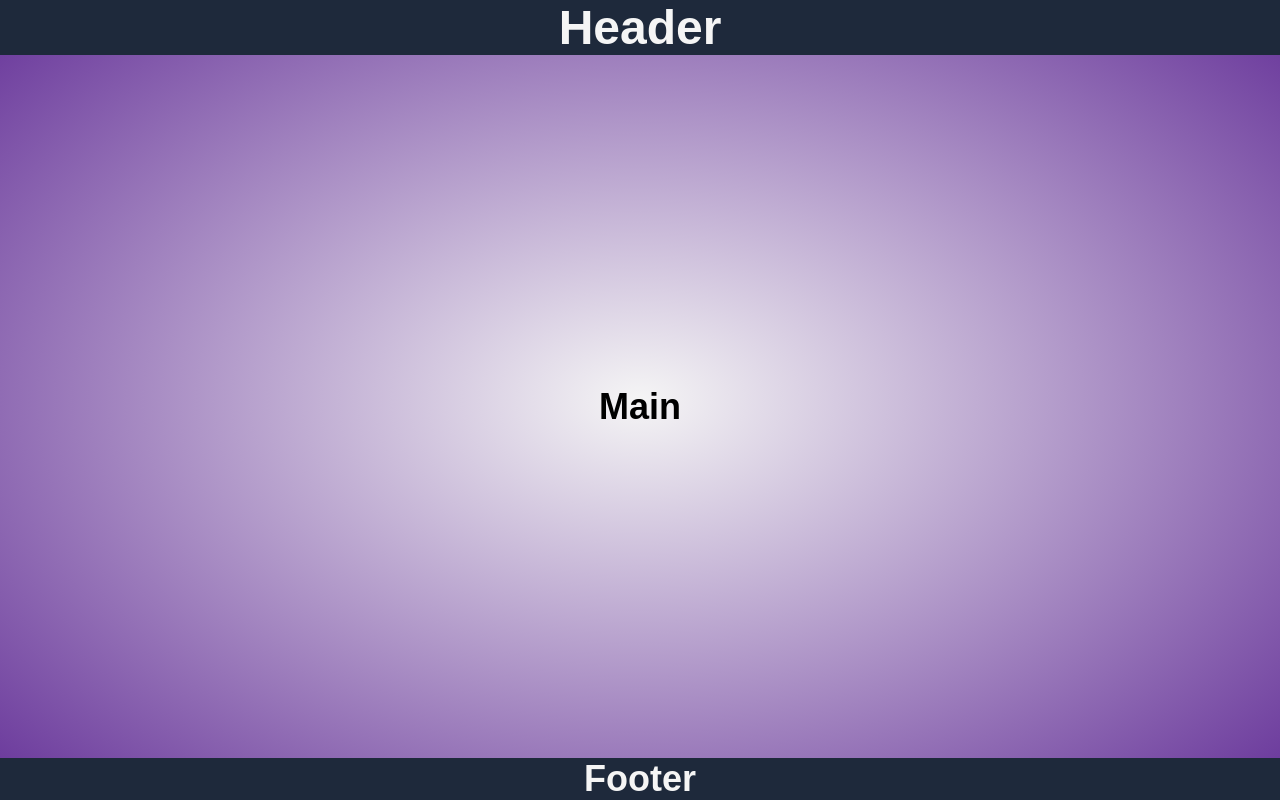
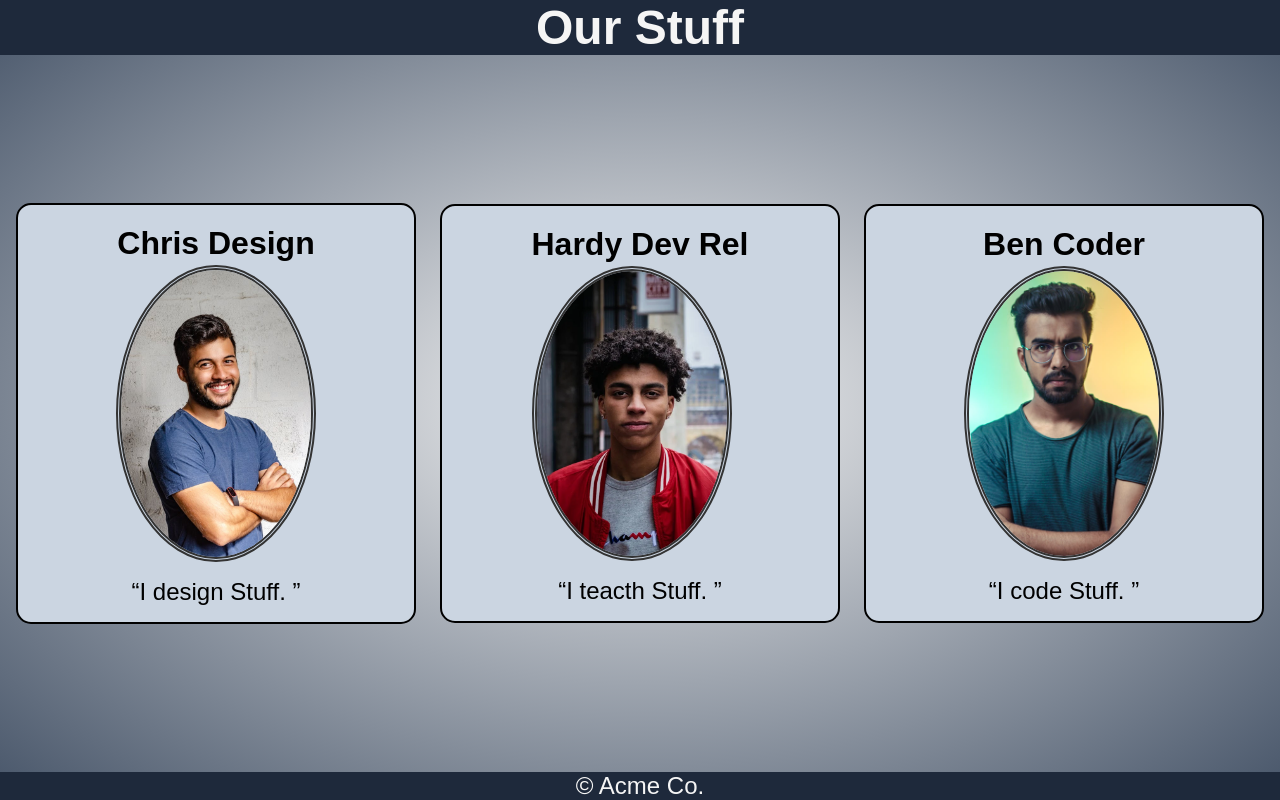
Before and after one commit to madiya24/Learning-CSS, a plain HTML site: page css/index.html in a window 1280 px wide. Drawn offline with Linux system fonts and the light colour scheme.

Commit message:
Card project

```diff
--- a/css/index.html
+++ b/css/index.html
@@ -4,22 +4,46 @@
     <meta charset="UTF-8">
     <meta http-equiv="X-UA-compable" content="IE=edge">
     <meta name="viewport" content="width=device-width, initial-scale=1.0">
-    <title>Css Media Queries</title>
+    <title>Css Mini-Project: Profil Card</title>
     <link rel="stylesheet" href="style.css">
 </head>
 
 <body>
     <header>
-   <h1>Header</h1>
-   <nav><h2>Nav</h2></nav>
+   <h1>Our Stuff</h1>
+   <nav>
+    <a href="#profile1">Ben</a>
+    <a href="#profile2">chris</a>
+    <a href="#profile3">Hardy</a>
+   </nav>
 </header>
 
 <main>
-    <h2>Main</h2>
+    <article id="profile1" class="card">
+        <figure>
+            <img src="img/profile4.jpeg" alt="Ben Coder" width="200" height="200">
+            <figcaption>Ben Coder</figcaption>
+        </figure>
+        <p><q>I code Stuff. </q></p>
+    </article>
+    <article id="profile2" class="card">
+        <figure>
+            <img src="img/profile1.jpeg" alt="Chris Design" width="200" height="200">
+            <figcaption>Chris Design</figcaption>
+        </figure>
+        <p><q>I design Stuff. </q></p>
+    </article>
+    <article id="profile3" class="card">
+        <figure>
+            <img src="img/profile3.webp" alt="Hardy Dev Rel" width="200" height="200">
+            <figcaption>Hardy <span class="nowrap">Dev Rel</span></figcaption>
+        </figure>
+        <p><q>I teacth Stuff. </q></p>
+    </article>
 </main>
 
 <footer>
-    <h2>Footer</h2>
+  <p>&copy; Acme Co.</p>
 </footer>
 
 </body>
--- a/css/style.css
+++ b/css/style.css
@@ -7,11 +7,24 @@
     box-sizing: border-box;
 }
 
+img {
+    display: block;
+    max-width: 100%;
+    height: auto;
+}
+
+/* || UTILITY CLASSES */
+.nowrap {
+    white-space: nowrap;
+}
 /* || GENERAL STYLE */
+html {
+    scroll-behavior: smooth;
+}
+
 body {
     font: 1.5rem "Nunto",sans-serif;
     min-height: 100vh;
-
     background-color: #475569;
     background-image: radial-gradient(whitesmoke, #475569);
     display: flex;
@@ -19,17 +32,12 @@ body {
 
 }
 
-header, main, footer {
-    display: grid;
-    place-content: center;
-    grid-template-columns: 100%
-    text-align: center;
-}
 
 header, footer {
     position: sticky;
     background-color: #1e293b;
     color: whitesmoke;
+    text-align: center;
 }
 
 header {
@@ -38,47 +46,107 @@ header {
 
 nav {
     background-color: white;
-    color: black;
     padding: 0.5rem;
     border-bottom: 2px solid #000;
+    font-weight: bolder;
+    display: flex;
+    justify-content: space-evenly;
+}
 
+nav a, nav a:visited {
+    color: #000;
+}
+
+nava:hover, nav a:focus {
+    color: hsl(0, 0%, 20%, 0.6);
 }
 
 main{
     flex-grow: 1;
+    display: flex;
+    flex-direction: column;
+    align-items: center;
+    gap: 1.5rem;
+    padding: 1rem;
 }
 
 footer{
     bottom: 0;
 }
 
+/* || PROFILE CARD*/
+.card {
+    scroll-margin-top: 8rem;
+    width: min(100%, 350px);
+    background-color: #cbd5e1;
+    border: 2px solid #000;
+    border-radius: 15px;
+    padding: 1rem;
+    display: flex;
+    flex-direction: column;
+    align-items: center;
+}
+
+.card figure{
+    display: flex;
+    flex-flow: column nowrap;
+
+}
+
+.card img {
+    border: 5px double #333;
+    border-radius: 50%;
+}
+
+.card figcaption {
+    font-weight: bolder;
+    font-size: 2rem;
+    margin: 1rem;
+    text-align: center;
+}
+
 /* || SMALL */
 @media screen and (min-width:576px) {
-    body {
-        background-color: green;
-        background-image: radial-gradient(whitesmoke,green );
+    main {
+        justify-content: center;
+        flex-flow: row wrap;
+        padding: 1rem;
+    }
+    .card {
+        width: min(100%, 400px);
+    }
+    .card:last-child {
+        order: -1;
     }
 
-    nav {
-        display: none;
-    }
 }
 
 /* || MEDUIM */
 @media screen and (min-width:768px) {
-    body {
-        background-color: gold;
-        background-image: radial-gradient(whitesmoke,gold );
+    nav {
+        display: none;
     }
-
-
+    .card {
+        width: min(100%, 325px);
+    }
+    .card figure {
+        flex-flow: column-reverse;
+    }
+    .card figcaption {
+        margin: 0.1em 0;
+    }
+    .card p {
+        margin-top: 1rem;
+    }
 }
 
 /* || LARGE */
 @media screen and (min-width:992px) {
-    body {
-        background-color: firebrick;
-        background-image: radial-gradient(whitesmoke,firebrick);
+    .card {
+        width: min(100%, 400px);
+    }
+    .card:nth-child(2) {
+        order: -1;
     }
 
 
@@ -86,9 +154,8 @@ footer{
 
 /* || XL */
 @media screen and (min-width:1200px) {
-    body {
-        background-color: rebeccapurple;
-        background-image: radial-gradient(whitesmoke,rebeccapurple);
+    .card {
+        width: min(calc(33% -1rem),200px);
     }
 
 
@@ -96,11 +163,7 @@ footer{
 
 /* || MOBILE DIVICE LANDSCAPE */
 @media screen and (max-height:425px) and (min-aspect-ratio: 7/4) {
-    body {
-        background-color: dodgerblue;
-        background-image: radial-gradient(whitesmoke,dodgerblue);
-    }
-    h1, h2c{
+    h1 {
         font-size: 1.5rem;
     }
 
@@ -108,4 +171,19 @@ footer{
         display: nome;
     }
 
+    main {
+        flex-flow: row nowrap;
+        justify-content: space-evenly;
+        align-items: stretch;
+    }
+
+    .card {
+        width: min(calc(33% - 0.25rem)200px);
+    }
+
+    .card figcaption, .card p {
+        font-size: 1.25rem;
+    }
+
+
 }
```
Also changed, not shown: css/img/profile1.jpeg (added), css/img/profile2.webp (added), css/img/profile3.webp (added), css/img/profile4.jpeg (added).
